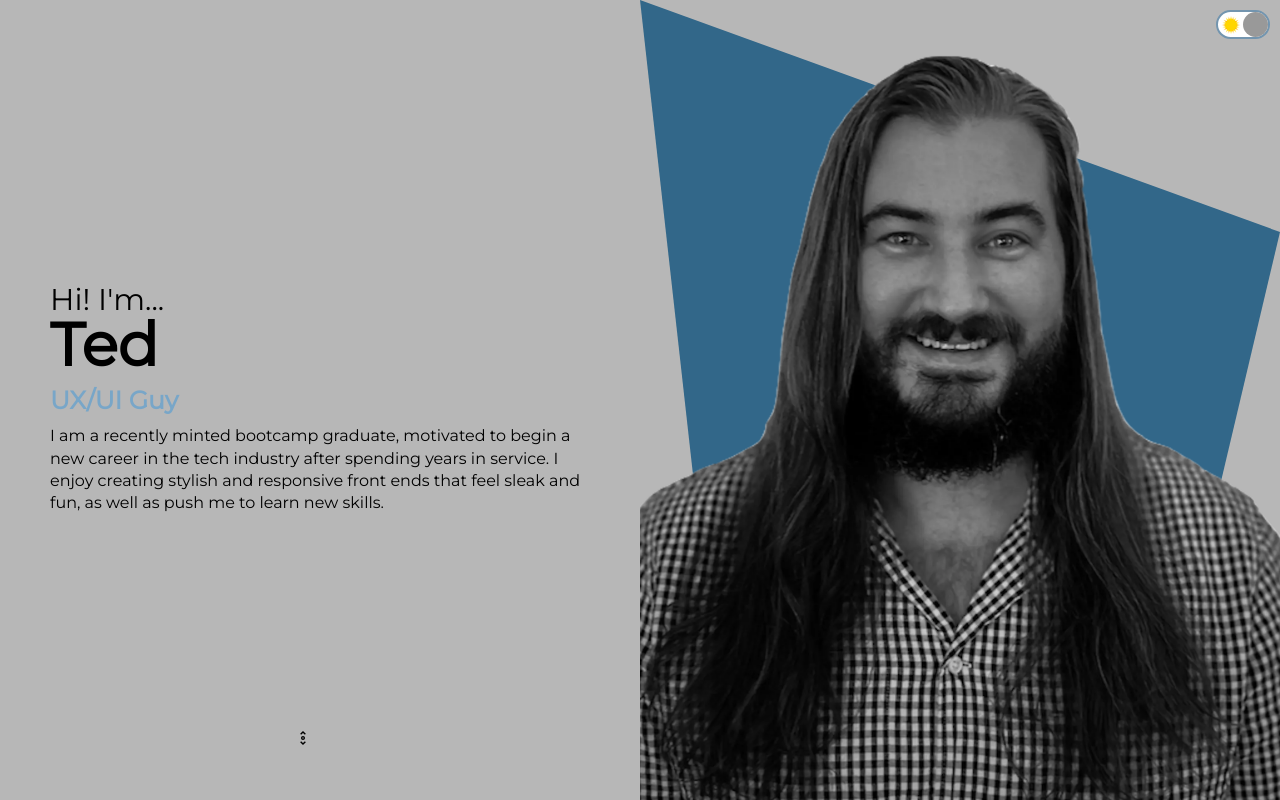
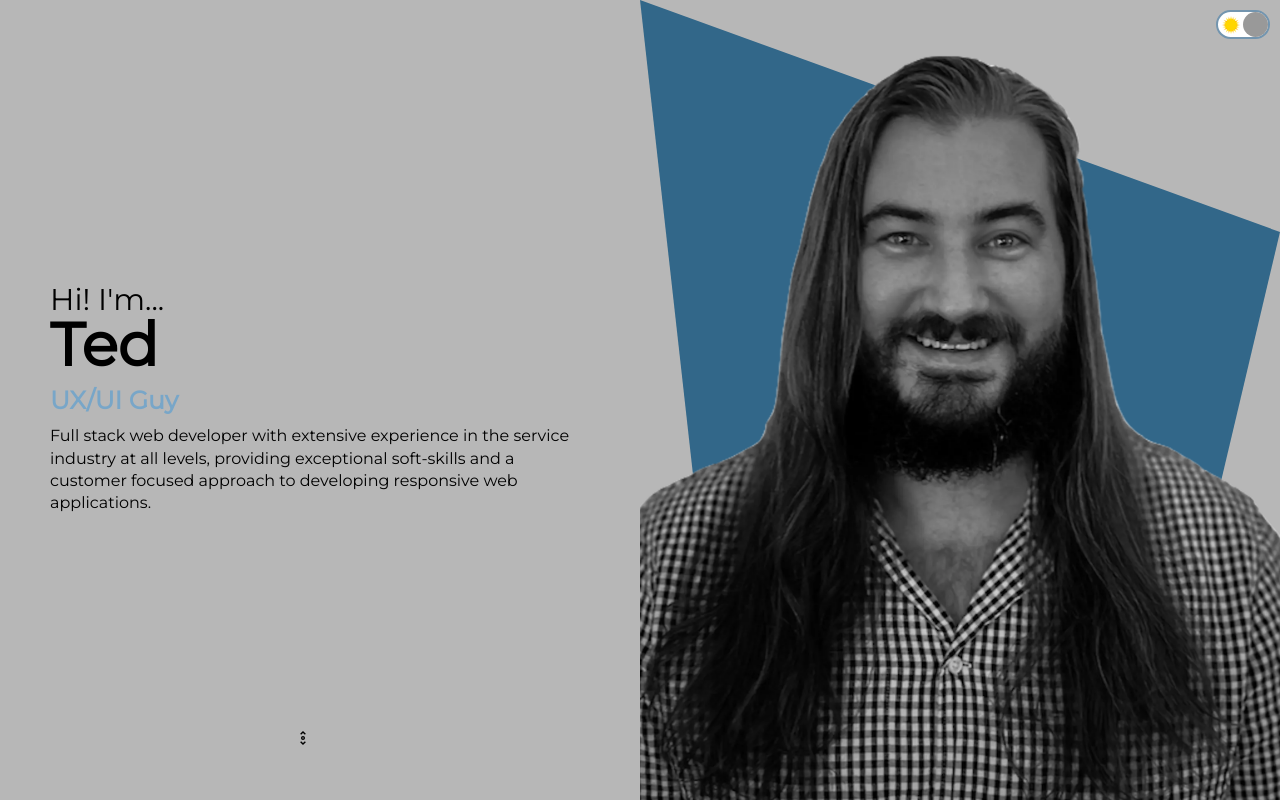
Before and after one commit to ruxpin86/Real-Deal-React-Portfoliolio, a React (Create React App) app: page / in a window 1280 px wide. Shown: the top 800 px of the page. Built offline with nearby package versions, Linux system fonts and the light colour scheme.

Commit message:
edits to intro and some styling changes to about so images are better laid out

```diff
--- a/src/components/about/about.css
+++ b/src/components/about/about.css
@@ -15,6 +15,7 @@
     justify-content: center;
     /* background-color: #d34f43; */
     height: 100%;
+    margin-top: 4em;
 }
 
 .about-right{
--- a/src/components/intro/Intro.js
+++ b/src/components/intro/Intro.js
@@ -26,10 +26,10 @@ const intro = () => {
               </div>
             </div>
             <p className="intro-description">
-              I am a recently minted bootcamp graduate, motivated to begin a new
-              career in the tech industry after spending years in service. I
-              enjoy creating stylish and responsive front ends that feel sleak
-              and fun, as well as push me to learn new skills.
+              Full stack web developer with extensive experience in the service
+              industry at all levels, providing exceptional soft-skills and a
+              customer focused approach to developing responsive web
+              applications.
             </p>
           </div>
           <div className="intro-scroll">
```
